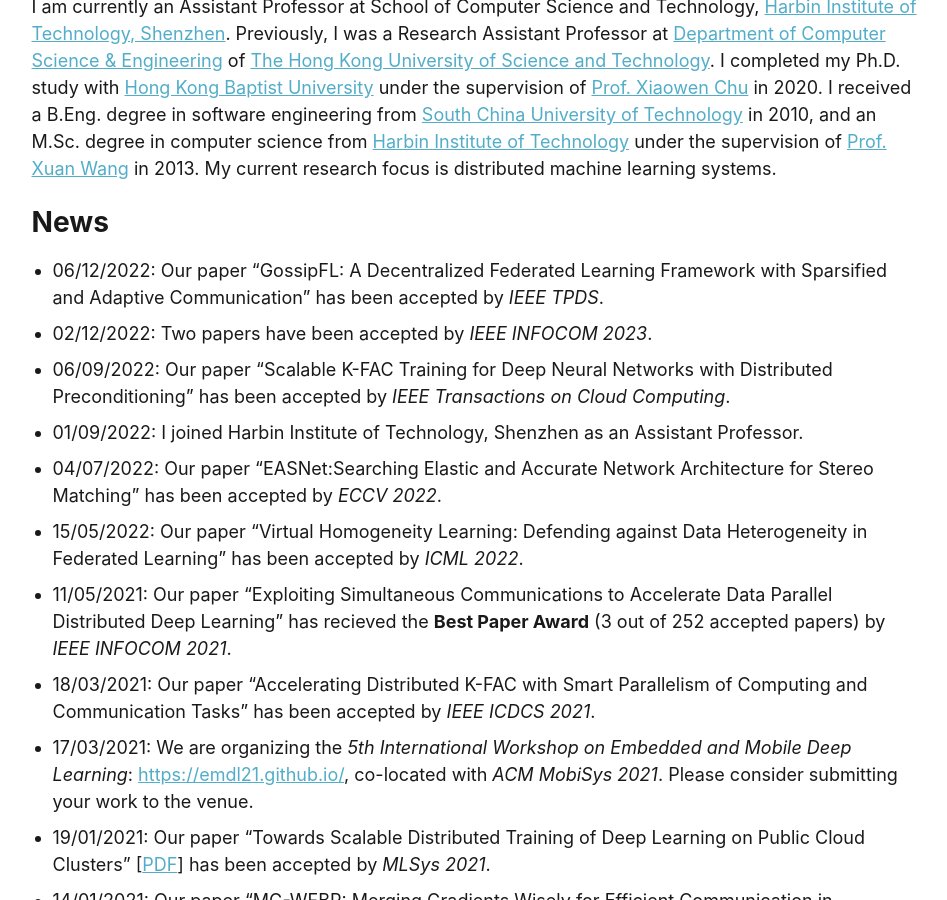
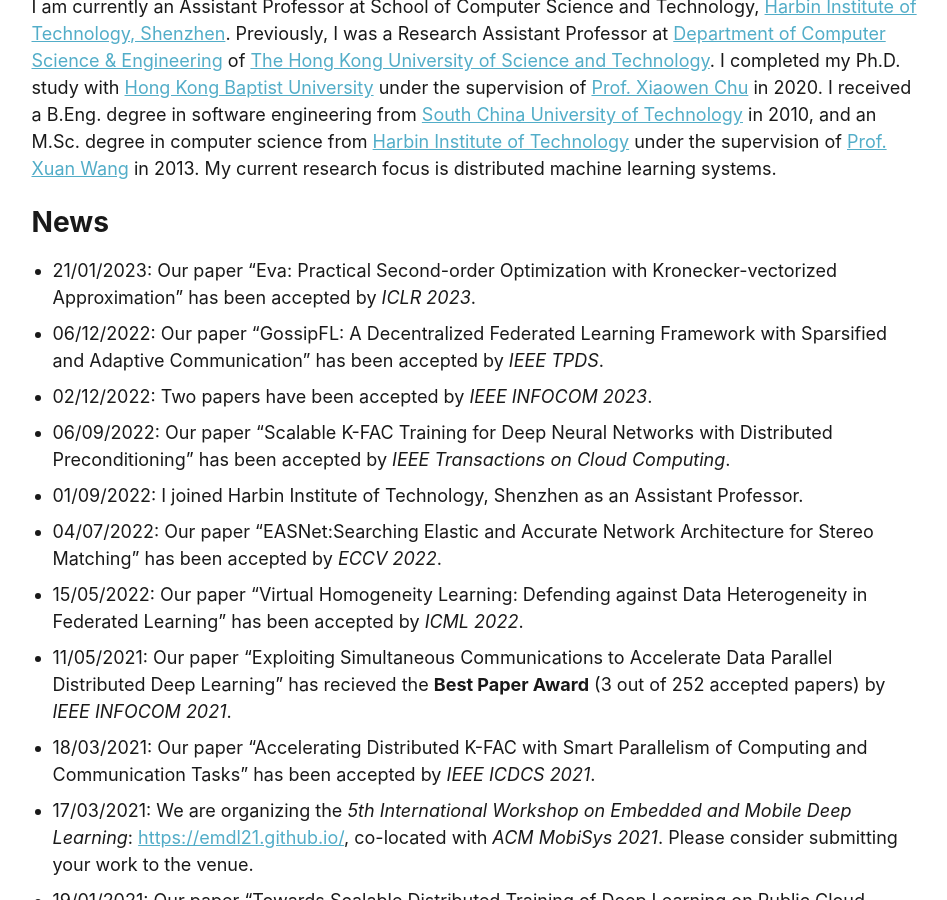
Before and after one commit to shaohuais/shaohuais.github.io, a Jekyll site: the page built from about.md, in a window 1280 px wide and 900 px high, scrolled down 409 px. Shown: the whole window, without its empty margins (164-1111 px from the left). Built offline with Jekyll 4.4.1, drawn with Linux system fonts in a browser that asks for light colours.

Commit message:
add the iclr paper

```diff
--- a/about.md
+++ b/about.md
@@ -15,6 +15,7 @@ I am currently an Assistant Professor at School of Computer Science and Technolo
 
 News
 ======
+- 21/01/2023: Our paper "Eva: Practical Second-order Optimization with Kronecker-vectorized Approximation" has been accepted by *ICLR 2023*.
 - 06/12/2022: Our paper "GossipFL: A Decentralized Federated Learning Framework with Sparsified and Adaptive Communication" has been accepted by *IEEE TPDS*.
 - 02/12/2022: Two papers have been accepted by *IEEE INFOCOM 2023*.
 - 06/09/2022: Our paper "Scalable K-FAC Training for Deep Neural Networks with Distributed Preconditioning" has been accepted by *IEEE Transactions on Cloud Computing*.
```
